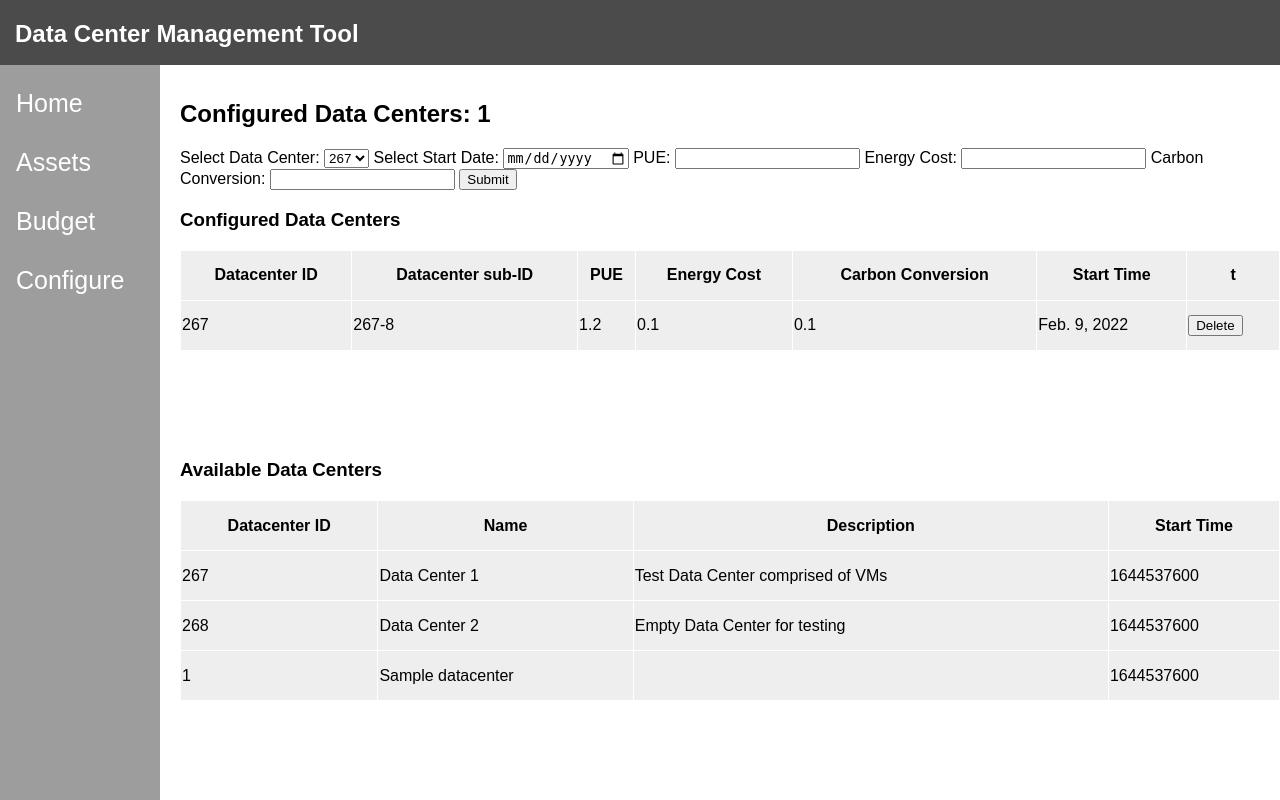
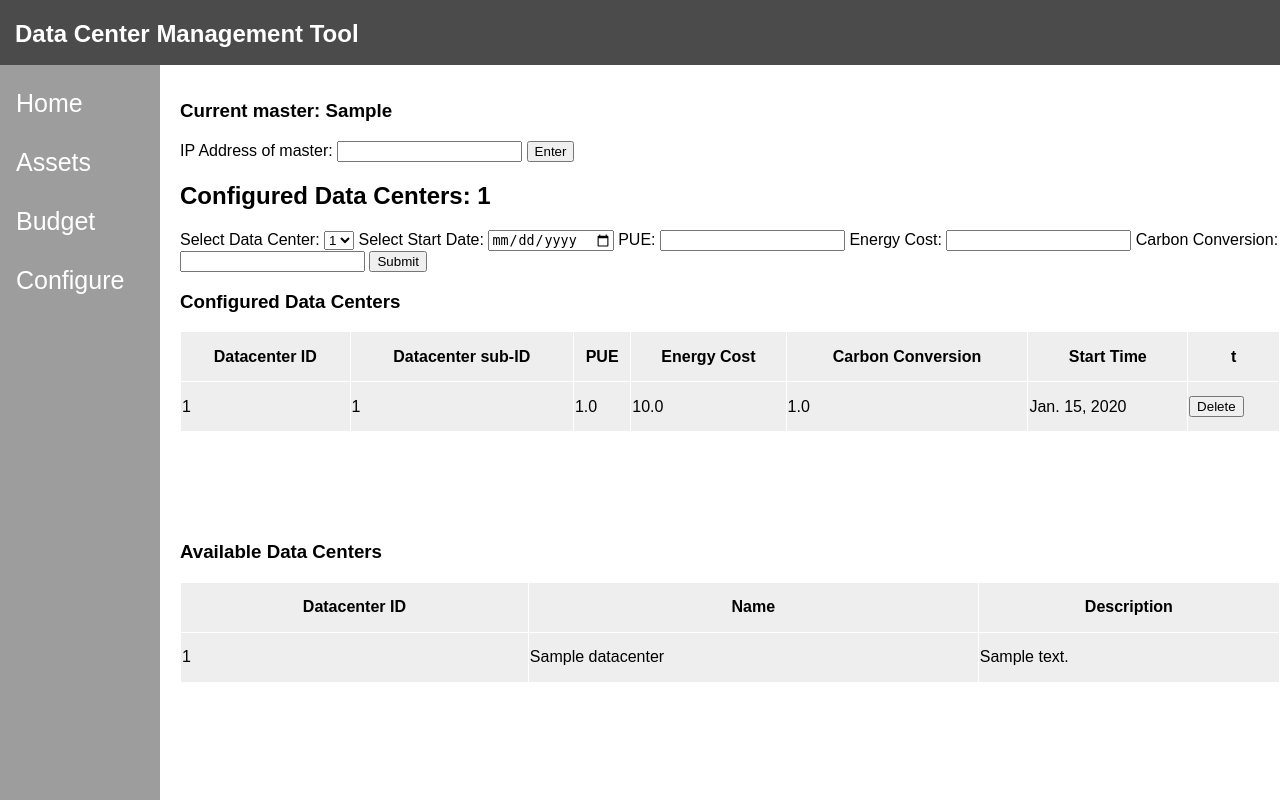
Before and after one commit to DanielHoulihan/Datacenter-Management, a Django app: page /tool/configure/ in a window 1280 px wide. Run offline with Django 3.2, Linux system fonts and the light colour scheme; data comes from the database, SQL or seed files in the repository; tables that the repository leaves empty hold one stand-in row (values such as "Sample post"); a database or web service that is not in the repository returns one stand-in record (values such as "Sample title"); data that the repository does not hold is empty.

Commit message:
master IP configuration added

```diff
--- a/webapp/tool/forms.py
+++ b/webapp/tool/forms.py
@@ -7,8 +7,6 @@ class SelectCurrentForm(forms.Form):
         data = self.cleaned_data['current_datacenter']
         return data
 
-
-
 class DeleteConfigurationForm(forms.Form):
     to_delete = forms.CharField(required=True)
 
--- a/webapp/tool/models.py
+++ b/webapp/tool/models.py
@@ -2,10 +2,10 @@ from django.db import models
 from django.urls import reverse
 
 class Datacenter(models.Model):
+    masterip = models.CharField(null=True, max_length=25)
     datacenterid = models.CharField(max_length=20,null=True)
     datacentername = models.CharField(max_length=25, null=True)
     description = models.CharField(max_length=100, null=True)
-    startTime = models.IntegerField()
 
     def __str__(self):
         return str(self.datacenterid)
@@ -14,6 +14,7 @@ class Datacenter(models.Model):
         return reverse('datacenterid', args=[str(self.id)])
 
 class Floor(models.Model):
+    masterip = models.CharField(null=True, max_length=25)
     datacenterid = models.CharField(max_length=20,null=True)
     floorid = models.IntegerField()
     floorname = models.CharField(max_length=25, null=True)
@@ -26,6 +27,7 @@ class Floor(models.Model):
         return reverse('floorid', args=[str(self.id)])
 
 class Rack(models.Model):
+    masterip = models.CharField(null=True, max_length=25)
     datacenterid = models.CharField(max_length=20,null=True)
     floorid = models.IntegerField()
     rackid = models.IntegerField()
@@ -41,6 +43,7 @@ class Rack(models.Model):
         return reverse('rackid', args=[str(self.id)])
 
 class Host(models.Model):
+    masterip = models.CharField(null=True, max_length=25)
     datacenterid = models.CharField(max_length=20,null=True)
     floorid = models.IntegerField(null=True)
     rackid = models.IntegerField()
@@ -55,6 +58,7 @@ class Host(models.Model):
         return str(self.hostid)
 
 class Hostactivity(models.Model):
+    masterip = models.CharField(null=True, max_length=25)
     sub_id = models.CharField(null=True,max_length=15)
     datacenterid = models.CharField(max_length=20,null=True)
     floorid = models.IntegerField(null=True)
@@ -71,11 +75,12 @@ class Hostactivity(models.Model):
     def __str__(self):
         return str(self.activityid)
 
-
 class CurrentDatacenter(models.Model):
+    masterip = models.CharField(null=True, max_length=25)
     current = models.CharField(null=True, max_length=25)
 
 class ConfiguredDataCenters(models.Model):
+    masterip = models.CharField(null=True, max_length=25)
     sub_id = models.CharField(max_length=15, null=True)
     datacenterid = models.CharField(max_length=20)
     startTime = models.DateField()
@@ -83,11 +88,11 @@ class ConfiguredDataCenters(models.Model):
     energy_cost = models.FloatField()
     carbon_conversion = models.FloatField()
 
-
 class Count(models.Model):
     configured = models.IntegerField(null=True)
 
-
+class MasterIP(models.Model):
+    master = models.CharField(null=True, max_length=25)
 
 
 
--- a/webapp/tool/services.py
+++ b/webapp/tool/services.py
@@ -1,41 +1,51 @@
-from tool.models import Datacenter, Floor, CurrentDatacenter, Host, Hostactivity, Rack
+from tool.models import Datacenter, Floor, CurrentDatacenter, Host, Hostactivity, MasterIP, Rack
 import requests
 import time
 
+
+
+
 def get_datacenters():
-    url = "http://192.168.56.103:8080/papillonserver/rest/datacenters"
-    response = requests.get(url,headers={'Content-Type': 'application/json', 'Accept': "application/json"})
+    if MasterIP.objects.count()==0:
+        MasterIP.objects.create(master="localhost")
+    master = MasterIP.objects.all().values().get()["master"]
+    url = "http://"+master+":8080/papillonserver/rest/datacenters"
+    try:
+        response = requests.get(url,headers={'Content-Type': 'application/json', 'Accept': "application/json"})
+    except:
+        return
     data = response.json()
-
     if data!=None:
         if isinstance(data['datacenter'], list):
             for i in data['datacenter']:
                 Datacenter.objects.get_or_create(
+                    masterip=master,
                     datacenterid = i['id'],
                     datacentername = i['name'],
                     description = i['description'],
-                    startTime = 1644537600,
                 )
         else:
             Datacenter.objects.get_or_create(
+                masterip = master,
                 datacenterid = data['datacenter']['id'],
                 datacentername = data['datacenter']['name'],
                 description = data['datacenter']['description'],
-                startTime = 1644537600,
             )
 
 
 
 def get_floors(datacenter):
     get_datacenters()
-    url = "http://192.168.56.103:8080/papillonserver/rest/datacenters/"+datacenter+"/floors"
+    master = MasterIP.objects.all().values().get()["master"]
+    url = "http://"+master+":8080/papillonserver/rest/datacenters/"+datacenter+"/floors"
     response = requests.get(url,headers={'Content-Type': 'application/json', 'Accept': "application/json"})
     data = response.json()
 
     if data!=None:
         if isinstance(data['floor'], list):
             for i in data['floor']:
-                Datacenter.objects.get_or_create(
+                Floor.objects.get_or_create(
+                    masterip = master,
                     datacenterid = i['datacenterId'],
                     floorid = i['id'],
                     floorname = i['name'],
@@ -43,6 +53,7 @@ def get_floors(datacenter):
                 )
         else:
             Floor.objects.get_or_create(
+                masterip = master,
                 datacenterid = data['floor']['datacenterId'],
                 floorid = data['floor']['id'],
                 floorname = data['floor']['name'],
@@ -52,7 +63,8 @@ def get_floors(datacenter):
 
 def get_racks(datacenter, floorid):
     get_floors(datacenter)
-    url = "http://192.168.56.103:8080/papillonserver/rest/datacenters/"+datacenter+"/floors/"+floorid+"/racks"
+    master = MasterIP.objects.all().values().get()["master"]
+    url = "http://"+master+":8080/papillonserver/rest/datacenters/"+datacenter+"/floors/"+floorid+"/racks"
     response = requests.get(url,headers={'Content-Type': 'application/json', 'Accept': "application/json"})
     data = response.json()
 
@@ -60,6 +72,7 @@ def get_racks(datacenter, floorid):
         if isinstance(data['rack'], list):
             for i in data['rack']:
                 Rack.objects.get_or_create(
+                    masterip = master,
                     datacenterid = datacenter,
                     floorid = i['floorId'],
                     rackid = i['id'],
@@ -69,6 +82,7 @@ def get_racks(datacenter, floorid):
                 )
         else:
             Rack.objects.get_or_create(
+                masterip = master,
                 datacenterid = datacenter,
                 floorid = data['rack']['floorId'],
                 rackid = data['rack']['id'],
@@ -80,7 +94,8 @@ def get_racks(datacenter, floorid):
 
 def get_hosts(datacenter, floorid, rackid):
     get_racks(datacenter, floorid)
-    url = "http://192.168.56.103:8080/papillonserver/rest/datacenters/"+datacenter+"/floors/"+floorid+"/racks/"+rackid+"/hosts"
+    master = MasterIP.objects.all().values().get()["master"]
+    url = "http://"+master+":8080/papillonserver/rest/datacenters/"+datacenter+"/floors/"+floorid+"/racks/"+rackid+"/hosts"
     response = requests.get(url,headers={'Content-Type': 'application/json', 'Accept': "application/json"})
     data = response.json()
 
@@ -88,6 +103,7 @@ def get_hosts(datacenter, floorid, rackid):
         if isinstance(data['host'], list):
             for i in data['host']:
                 Host.objects.get_or_create(
+                    masterip = master,
                     datacenterid = datacenter,
                     floorid = floorid,
                     rackid = i['rackId'],
@@ -100,6 +116,7 @@ def get_hosts(datacenter, floorid, rackid):
                 )
         else:
             Host.objects.get_or_create(
+                masterip = master,
                 datacenterid = datacenter,
                 floorid = floorid,
                 rackid = data['host']['rackId'],
@@ -113,14 +130,15 @@ def get_hosts(datacenter, floorid, rackid):
 
 def get_host_detail(datacenter, floorid, rackid, hostid, startTime):
     get_hosts(datacenter, floorid, rackid)
-
-    url = "http://192.168.56.103:8080/papillonserver/rest/datacenters/"+datacenter+"/floors/"+floorid+"/racks/"+rackid+"/hosts/"+hostid+"/activity?starttime="+str(startTime)+"&endtime="+str(int(time.time()))
+    master = MasterIP.objects.all().values().get()["master"]
+    url = "http://"+master+":8080/papillonserver/rest/datacenters/"+datacenter+"/floors/"+floorid+"/racks/"+rackid+"/hosts/"+hostid+"/activity?starttime="+str(startTime)+"&endtime="+str(int(time.time()))
     response = requests.get(url,headers={'Content-Type': 'application/json', 'Accept': "application/json"})
     data = response.json()
     if data!=None:
         if isinstance(data['activity'], list):
             for i in data['activity']:
                 Hostactivity.objects.get_or_create(
+                    masterip = master,
                     sub_id = CurrentDatacenter.objects.all().values().get()['current'],
                     datacenterid = datacenter,
                     floorid = floorid,
@@ -136,6 +154,7 @@ def get_host_detail(datacenter, floorid, rackid, hostid, startTime):
                 )
         else:
             Hostactivity.objects.get_or_create(
+                masterip = master,
                 sub_id = CurrentDatacenter.objects.all().values().get()['current'],
                 datacenterid = datacenter,
                 floorid = floorid,
@@ -149,56 +168,3 @@ def get_host_detail(datacenter, floorid, rackid, hostid, startTime):
                 stat3 = data['activity']['stat3'],
                 time = data['activity']['timeStamp']
             )
-
-
-# end = 1645185679
-# start = 1643760000
-
-
-
-
-
-
-
-
-
-
-
-# def get_host_detail(datacenter, floorid, rackid, hostid, startTime):
-#     get_hosts(datacenter, floorid, rackid)
-#     url = "http://192.168.56.103:8080/papillonserver/rest/datacenters/"+datacenter+"/floors/"+floorid+"/racks/"+rackid+"/hosts/"+hostid+"/activity?starttime="+str(startTime)+"&endtime=1645111761"
-#     response = requests.get(url,headers={'Content-Type': 'application/json', 'Accept': "application/json"})
-#     data = response.json()
-
-#     if data!=None:
-#         if isinstance(data['activity'], list):
-#             for i in data['activity']:
-#                 Hostactivity.objects.get_or_create(
-#                     sub_id = CurrentDatacenter.objects.all().values().get()['current'],
-#                     datacenterid = datacenter,
-#                     floorid = floorid,
-#                     rackid = rackid,
-#                     hostid = i['hostId'],
-#                     activityid = i['id'],
-#                     power = i['power'],
-#                     power_mode = i['powerMode'],
-#                     stat1 = i['stat1'],
-#                     stat2 = i['stat2'],
-#                     stat3 = i['stat3'],
-#                     time = i['timeStamp'],
-#                 )
-#         else:
-#             Hostactivity.objects.get_or_create(
-#                 sub_id = CurrentDatacenter.objects.all().values().get()['current'],
-#                 datacenterid = datacenter,
-#                 floorid = floorid,
-#                 rackid = rackid,
-#                 hostid = data['activity']['hostId'],
-#                 activityid = data['activity']['id'],
-#                 power = data['activity']['power'],
-#                 power_mode = data['activity']['powerMode'],
-#                 stat1 = data['activity']['stat1'],
-#                 stat2 = data['activity']['stat2'],
-#                 stat3 = data['activity']['stat3'],
-#                 time = data['activity']['timeStamp']
-#             )
--- a/webapp/tool/templates/reports/base.html
+++ b/webapp/tool/templates/reports/base.html
@@ -21,6 +21,7 @@
 
 <div class="topnav">
   <h2>Data Center Management Tool</h2>
+
 </div>
 
 
--- a/webapp/tool/templates/reports/budget.html
+++ b/webapp/tool/templates/reports/budget.html
@@ -6,6 +6,6 @@
 {% block content %}
 
 <div class="content">
-    <h1>{{budget}}</h1>
+    <h1>{{budget}} (TODO)</h1>
 </div>
 {% endblock %}
--- a/webapp/tool/templates/reports/configure.html
+++ b/webapp/tool/templates/reports/configure.html
@@ -8,6 +8,17 @@
 
 
 <div class="content">
+
+  <h3>Current master: {{master}}</h3>
+  <form method="POST">
+    {% csrf_token %}
+    <label for="ip">IP Address of master:</label>
+    <input type="text" id="ip" name="ip">
+    <button type="submit" class="save" onclick="window.location.reload();">Enter</button>
+  </form>
+
+
+
 <h2>Configured Data Centers: {{configured_count}}</h2>
   <form method="POST">
     {% csrf_token %}
@@ -33,7 +44,7 @@
     <input type="number" id="carbon_conversion" name="carbon_conversion" step="0.1">
 
     <button type="submit" class="save">Submit</button>
-    </form>
+  </form>
 
 {% block content %}
 
@@ -67,8 +78,6 @@
   {% endfor %}
 </table>
 
-
-
 <br><br><br><br><br>
 <h3> Available Data Centers </h3>
 <table style="width:100%">
@@ -76,14 +85,12 @@
     <th>Datacenter ID</th>
     <th>Name</th>
     <th>Description</th>
-    <th>Start Time</th>
   </tr>
   {% for datacenter in datacenters %}
   <tr>
     <td>{{datacenter.datacenterid}}</td>
     <td>{{datacenter.datacentername}}</td>
     <td>{{datacenter.description}}</td>
-    <td>{{datacenter.startTime}}</td>
   </tr>
   {% endfor %}
 
--- a/webapp/tool/templates/reports/home.html
+++ b/webapp/tool/templates/reports/home.html
@@ -4,6 +4,8 @@
 </head>
 
 <div class="content">
+
+  <h2>IP of master: {{master}}</h2>
   <h2>Configured Data Centers: {{configured_count}}</h2>
   <h2>Go to 'Configure' tab to create one</h2>
 
@@ -16,7 +18,7 @@
     {% endfor %}
     </select>
     <button type="submit" class="save">Submit</button>
-    </form>
+  </form>
 
 {% block content %}
 <h3> Configured Data Centers </h3>
@@ -53,14 +55,12 @@
     <th>Datacenter ID</th>
     <th>Name</th>
     <th>Description</th>
-    <th>Start Time</th>
   </tr>
   {% for datacenter in datacenters %}
   <tr>
     <td>{{datacenter.datacenterid}}</td>
     <td>{{datacenter.datacentername}}</td>
     <td>{{datacenter.description}}</td>
-    <td>{{datacenter.startTime}}</td>
   </tr>
   {% endfor %}
 
--- a/webapp/tool/templates/reports/host_activity.html
+++ b/webapp/tool/templates/reports/host_activity.html
@@ -12,7 +12,7 @@
 {% block content %}
 <h1>Responses (minutes): {{activities_count}}</h1>
 <h1>Average CPU% (Stat1): {{average.stat1__avg}}</h1>
-<h1>Average CPU% (Stat2): {{average.stat2__avg}}</h1>
-<h1>Average CPU% (Stat3): {{average.stat3__avg}}</h1>
+<h1>Average Disk I/O (Stat2): {{average.stat2__avg}}</h1>
+<h1>Average Network I/O (Stat3): {{average.stat3__avg}}</h1>
 {% endblock %}
 </div>
--- a/webapp/tool/views.py
+++ b/webapp/tool/views.py
@@ -1,5 +1,5 @@
 from django.shortcuts import  render
-from tool.models import ConfiguredDataCenters, Datacenter, Floor, Rack, Host, Hostactivity, CurrentDatacenter, Count
+from tool.models import ConfiguredDataCenters, Datacenter, Floor, Rack, Host, Hostactivity, CurrentDatacenter, Count, MasterIP
 from . import services
 from . import forms
 from datetime import datetime
@@ -9,40 +9,43 @@ from django.db.models import Avg, Max
 
 
 def datacenters(request):
+
     services.get_datacenters()
+    master = MasterIP.objects.all().values().get()["master"]
+
     if request.method == 'POST':
         form = forms.SelectCurrentForm(request.POST)
         if form.is_valid():
-
             current = form.cleaned_data['current_datacenter']
             if CurrentDatacenter.objects.count()==0:
-                CurrentDatacenter.objects.create(current=current)
-            else: CurrentDatacenter.objects.update(current=current)
+                CurrentDatacenter.objects.create(masterip = master, current=current)
+            else: CurrentDatacenter.objects.update(masterip = master, current=current)
 
-    datacenters = Datacenter.objects.all()
-    configured = ConfiguredDataCenters.objects.all()
-    configured_count = ConfiguredDataCenters.objects.all().count()
-    if CurrentDatacenter.objects.count()!=0:
-        current = CurrentDatacenter.objects.all().values().get()['current']
-        return render (request, 'reports/home.html', { "datacenters": datacenters, "current": current, "configured":configured, "configured_count": configured_count} )
-    else: return render (request, 'reports/home.html', { "datacenters": datacenters, "current": "Not selected", "configured":configured, "configured_count": configured_count} )
+    datacenters = Datacenter.objects.filter(masterip=master).all()
+    configured = ConfiguredDataCenters.objects.filter(masterip=master).all()
+    configured_count = configured.count()
+
+    if CurrentDatacenter.objects.all().count()!=0 and CurrentDatacenter.objects.all().values().get()['masterip'] == master:
+        current = CurrentDatacenter.objects.filter(masterip=master).all().values().get()['current']
+        return render (request, 'reports/home.html', { "datacenters": datacenters, "current": current, "configured":configured, "configured_count": configured_count, "master":master} )
+    else: return render (request, 'reports/home.html', { "datacenters": datacenters, "current": "Not selected", "configured":configured, "configured_count": configured_count, "master":master} )
 
 def floors(request):
-    if CurrentDatacenter.objects.all().count()==0:
+    master = MasterIP.objects.all().values().get()["master"]
+    if CurrentDatacenter.objects.filter(masterip=master).all().count()==0:
         return render (request, 'reports/pick_data_center.html', { "floors": "Pick a data center", "floor_count": 0} )
     current = CurrentDatacenter.objects.all().values().get()['current'].split('-')[0]
     services.get_floors(current)
 
-    floors = Floor.objects.filter(datacenterid=current).all()
-    floor_count = Floor.objects.filter(datacenterid=current).all().count()
+    floors = Floor.objects.filter(datacenterid=current).filter(masterip=master).all()
+    floor_count = floors.count()
     return render (request, 'reports/floors.html', { "floors": floors, "floor_count": floor_count} )
 
 
 def racks(request, floorid):
     current = CurrentDatacenter.objects.all().values().get()['current'].split('-')[0]
     services.get_racks(current, floorid)
-
-    racks = Rack.objects.filter(datacenterid=current).filter(floorid=floorid).all()
+    racks = Rack.objects.filter(datacenterid=current).filter(floorid=floorid).filter(masterip=MasterIP.objects.all().values().get()["master"]).all()
     rack_count = racks.count()
     return render (request, 'reports/racks.html', { "racks": racks, "rack_count": rack_count} )
 
@@ -50,8 +53,7 @@ def racks(request, floorid):
 def hosts(request, floorid, rackid):
     current = str(CurrentDatacenter.objects.all().values().get()['current'].split('-')[0])
     services.get_hosts(current, floorid, rackid)
-
-    hosts = Host.objects.filter(datacenterid=current).filter(floorid=floorid).filter(rackid=rackid).all()
+    hosts = Host.objects.filter(datacenterid=current).filter(floorid=floorid).filter(masterip=MasterIP.objects.all().values().get()["master"]).filter(rackid=rackid).all()
     host_count = hosts.count()
     return render (request, 'reports/hosts.html', { "hosts": hosts, "host_count": host_count} )
 
@@ -61,10 +63,10 @@ def host_activity(request, floorid, rackid, hostid):
     startTime = ConfiguredDataCenters.objects.all().filter(sub_id = CurrentDatacenter.objects.all().values().get()['current']).values().get()['startTime']
     current = CurrentDatacenter.objects.all().values().get()['current'].split('-')[0]
 
-    startTime_unix = time.mktime(startTime.timetuple())
-    startTime_unix = int(startTime_unix)
+    startTime_unix = int(time.mktime(startTime.timetuple()))
 
     activities = Hostactivity.objects.filter(
+        masterip=MasterIP.objects.all().values().get()["master"]).filter(
         sub_id = CurrentDatacenter.objects.all().values().get()['current']).filter(
         datacenterid=current).filter(
             floorid=floorid).filter(
@@ -75,9 +77,7 @@ def host_activity(request, floorid, rackid, hostid):
         services.get_host_detail(current, floorid, rackid, hostid, startTime_unix)
     else:
         services.get_host_detail(current, floorid, rackid, hostid, activities.aggregate(Max('time')).get('time__max'))
-
     activities_count = activities.count()
-
     average = activities.aggregate(Avg('stat1'), Avg('stat2'), Avg('stat3'))# or 0.00
     return render (request, 'reports/host_activity.html', { "average": average, "activities_count": activities_count} )
 
@@ -85,6 +85,7 @@ def host_activity(request, floorid, rackid, hostid):
 @csrf_protect
 def configure(request):
     services.get_datacenters()
+    master = MasterIP.objects.all().values().get()["master"]
     if request.method == 'POST':
         if 'to_delete' in request.POST:
             form = forms.DeleteConfigurationForm(request.POST)
@@ -92,6 +93,10 @@ def configure(request):
                 to_delete = form.cleaned_data['to_delete']
                 ConfiguredDataCenters.objects.filter(sub_id=to_delete).delete()
                 CurrentDatacenter.objects.filter(current=to_delete).delete()
+        elif 'ip' in request.POST:
+            ip = request.POST['ip']
+            MasterIP.objects.update(master = ip)
+            services.get_datacenters()
         else:
             to_configure = request.POST['to_configure']
             start = request.POST['start']
@@ -103,6 +108,7 @@ def configure(request):
             else:
                 Count.objects.update(configured = Count.objects.all().values().get()['configured']+1)
             ConfiguredDataCenters.objects.get_or_create(
+                masterip = master,
                 sub_id = str(to_configure)+"-"+str(Count.objects.all().values().get()['configured']+1),
                 datacenterid = to_configure,
                 startTime = start,
@@ -112,10 +118,10 @@ def configure(request):
             )
 
 
-    configured = ConfiguredDataCenters.objects.all()
-    datacenters = Datacenter.objects.all()
-    configured_count = ConfiguredDataCenters.objects.all().count()
-    return render (request, 'reports/configure.html', { "datacenters": datacenters, "configured_count": configured_count, "configured": configured} )
+    configured = ConfiguredDataCenters.objects.filter(masterip=master).all()
+    datacenters = Datacenter.objects.filter(masterip=master).all()
+    configured_count = ConfiguredDataCenters.objects.filter(masterip=master).all().count()
+    return render (request, 'reports/configure.html', { "datacenters": datacenters, "configured_count": configured_count, "configured": configured, "master":master} )
 
 
 def budget(request):
```
Also changed, not shown: webapp/db.sqlite3, webapp/tool/migrations/0001_initial.py (added), 1 other file.
